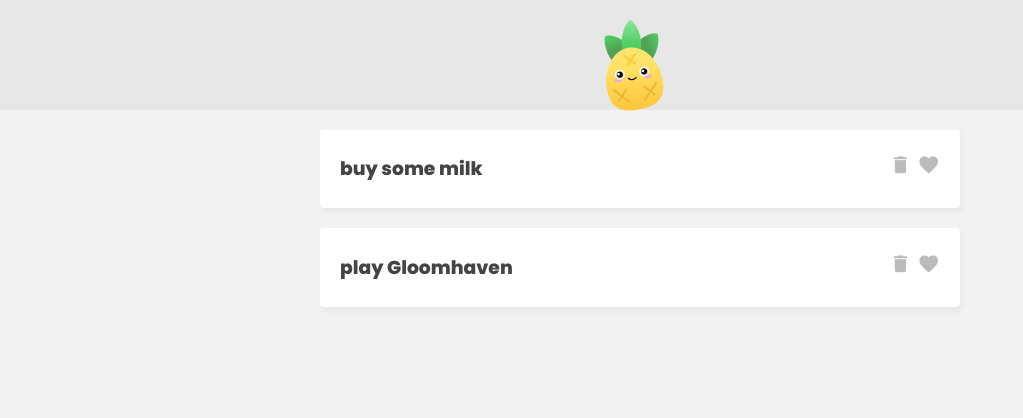
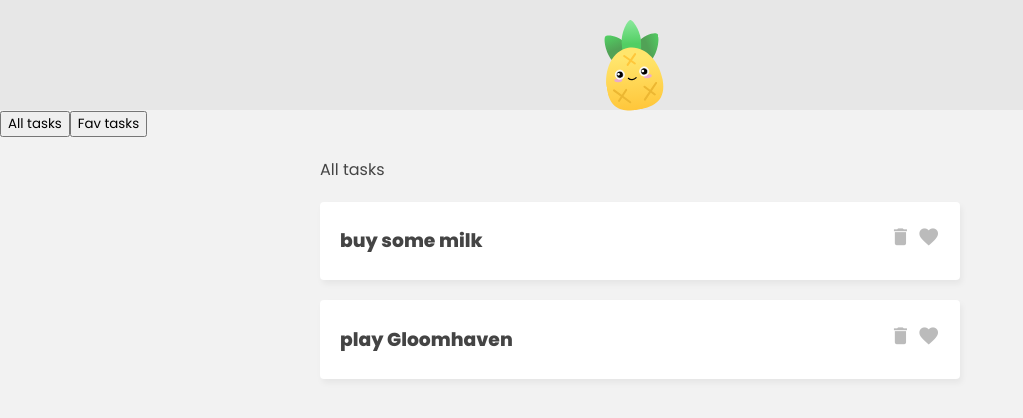
Before and after one commit to Jonathaneche/Pinia-ToDoList, a Vue app: page / in a window 1280 px wide. Shown: the top 418 px of the page, without its empty margins (0-1023 px from the left). Built offline with nearby package versions, Linux system fonts and the light colour scheme.

Commit message:
luego de definir el getter favs, se creo una variable reactiva llamada filter para mostrar todas las tareas  o solo las tareas favoritas

```diff
--- a/src/App.vue
+++ b/src/App.vue
@@ -6,12 +6,27 @@
       <h1>{{ taskStore.name }}</h1>
     </header>
 
-    <!-- task list -->
-    <div class="task-list">
-      <div v-for="task in taskStore.tasks" :key="task.id">
+    <!-- filter -->
+    <nav class="filter">
+      <button @click="filter = 'all' "> All tasks</button> <!-- Al hacer click la variable reactiva filter toma como valor all y por lo tanto muestra todas las tareas porque se relaciona con el v-if All task list-->
+      <button @click="filter = 'favs' "> Fav tasks</button> <!-- Al hacer click la variable reactiva filter toma como valor favs y por lo tanto muestra solo las tareas favoritas porque se relaciona con el v-if favs task list-->
+    </nav>
+
+    <!--All tasks list -->
+    <div class="task-list" v-if="filter === 'all'">
+      <p>All tasks</p>
+      <div v-for="task in taskStore.tasks" :key="task.id"> <!-- Aqui estamos usando el estado tasks que contiene todas las tareas-->
       <TaskDetails :task="task"/>
     </div>
     </div>
+
+        <!-- favs tasks list -->
+      <div class="task-list" v-if="filter === 'favs'">
+        <p>Fav tasks</p>
+        <div v-for="task in taskStore.favs" :key="task.id"> <!-- Aqui estamos usando el getter favs que contiene las tareas favoritas-->
+        <TaskDetails :task="task"/>
+      </div>
+      </div>
 
   </main>
 
@@ -22,14 +37,17 @@
 <script>
 import TaskDetails from './components/TaskDetails.vue'
 import { useTaskStore } from './store/TaskStore';
+import { ref } from 'vue'
 
 export default {
   components: { TaskDetails},
   setup() {
     const taskStore = useTaskStore()
 
+    const filter = ref('all')
+
     return {
-      taskStore
+      taskStore, filter
     }
   }
 }
```
